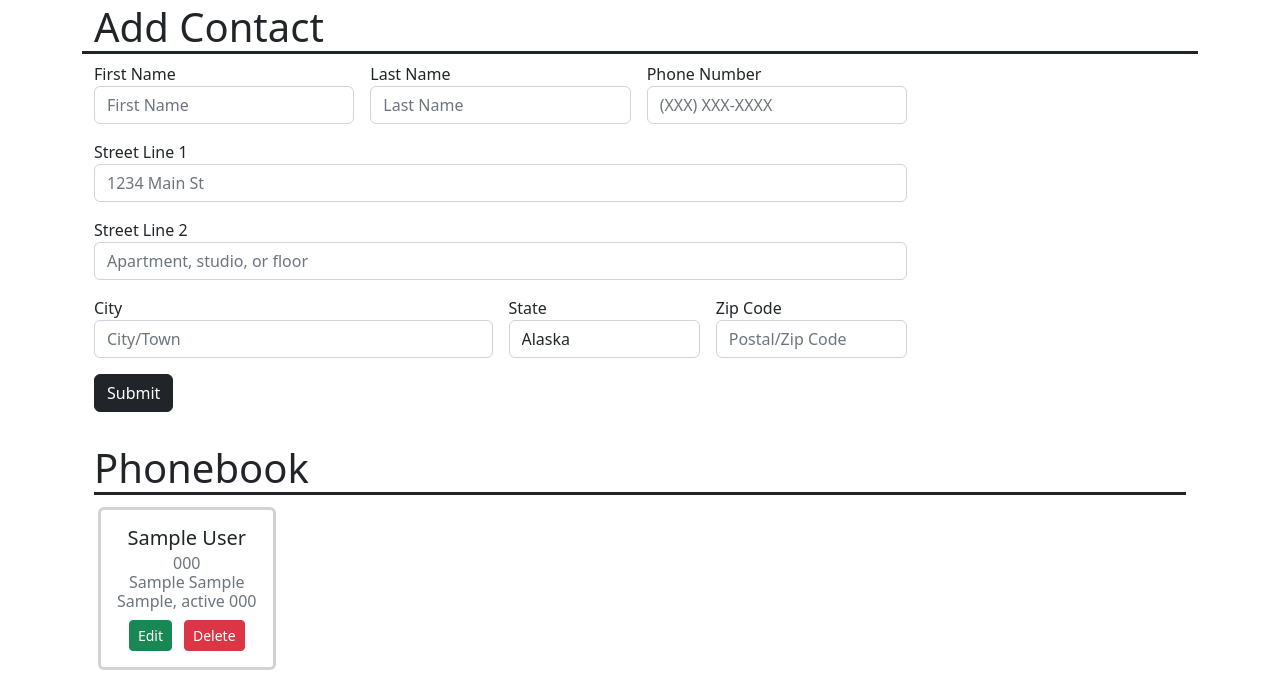
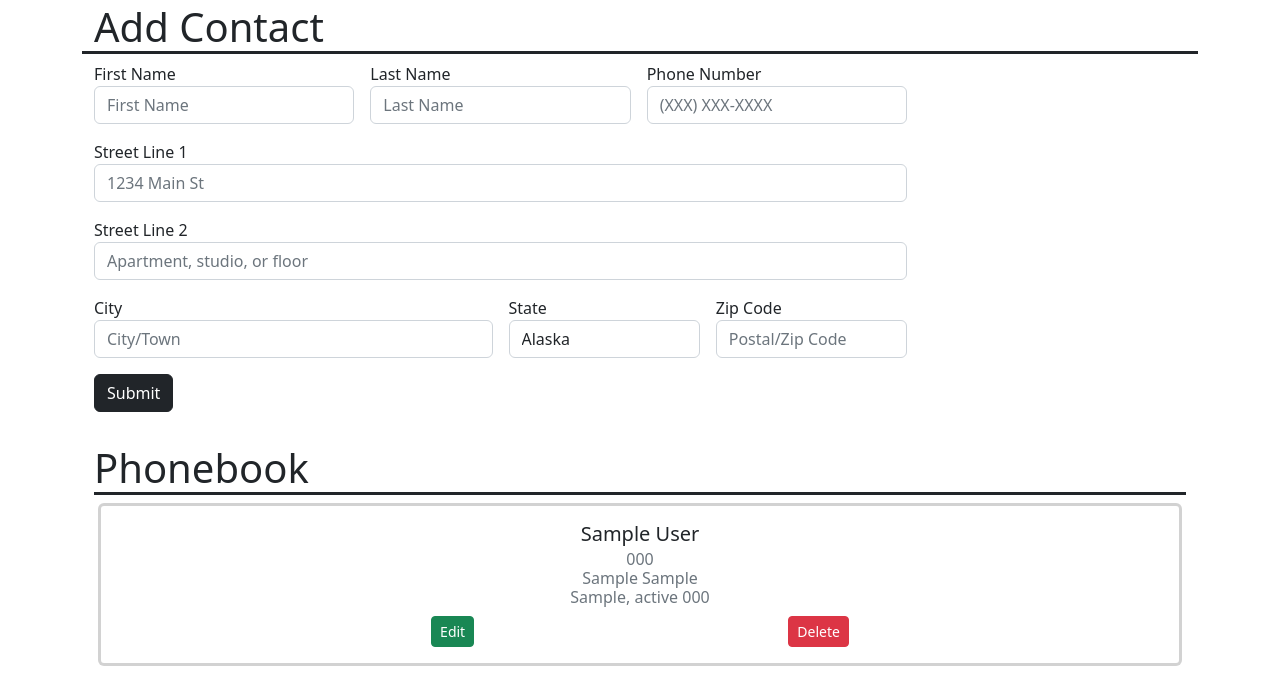
Before and after one commit to julie-scherer/FlaskFullstackPhonebook, a Flask app: page /account in a window 1280 px wide. Shown: the part 232-930 px from the top of the page. After the commit the page ends 898 px from the top, so only its background shows below. Run offline with Flask 2, Linux system fonts and the light colour scheme; a user stored in the database is signed in; tables that the repository leaves empty hold one stand-in row (values such as "Sample post"); some libraries are stand-ins or nearby versions.

Commit message:
account pg formatting 2

```diff
--- a/app/templates/account.html
+++ b/app/templates/account.html
@@ -153,7 +153,6 @@
             </div>
             <div class="content-group my-3">
                 <h1 class="display-6 border-bottom border-dark border-3">Phonebook</h1>
-                <div class="d-flex">
                     {% for address in current_user.addresses %}
                         <div class="card m-1 border-3">
                             <div class="card-body text-center">
@@ -187,7 +186,6 @@
                             </div>
                         </div>
                     {% endfor %}
-                </div>
             </div>
 
 </div>
```
